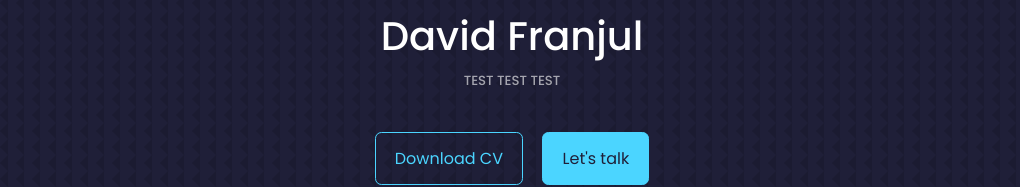
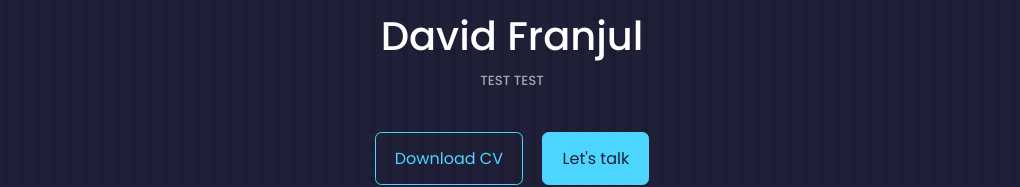
Before and after one commit to DavidFranjul/David-Franjul-PortFolio, a React (Create React App) app: page / in a window 1280 px wide. Shown: the part 133-320 px from the top of the page, without its empty margins (128-1148 px from the left). Built offline with nearby package versions, Linux system fonts and the light colour scheme.

Commit message:
test commit

```diff
--- a/src/components/Header/Header.jsx
+++ b/src/components/Header/Header.jsx
@@ -1,7 +1,7 @@
 import React from "react";
 import "./header.css";
 import CTA from "./CTA";
-import ME from "../../assets/me.png";
+// import ME from "../../assets/me.png";
 import meSMALL from "../../assets/me-small.png";
 import Headersocials from "./Headersocials";
 
@@ -12,7 +12,7 @@ const Header = () => {
         <div className="header-top">
           <h5>Hello I'm</h5>
           <h1>David Franjul</h1>
-          <h5 className="text-light">TEST TEST TEST</h5>
+          <h5 className="text-light">TEST TEST</h5>
           <CTA />
           <Headersocials />
         </div>
```
